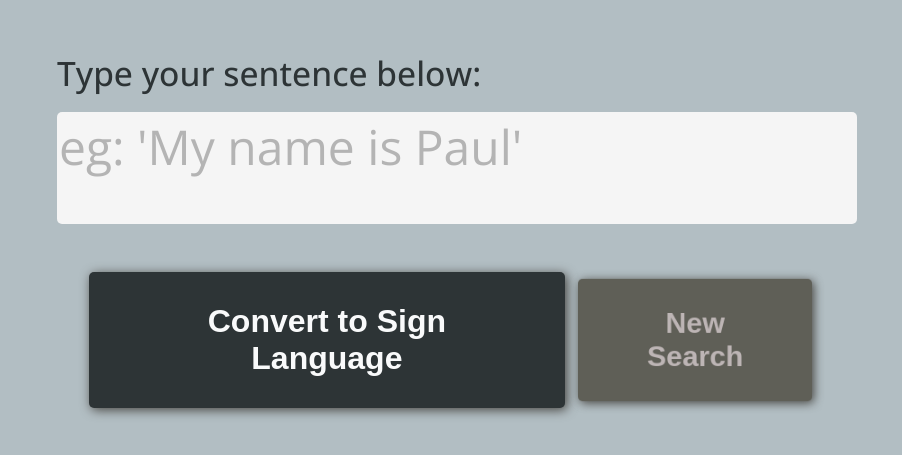
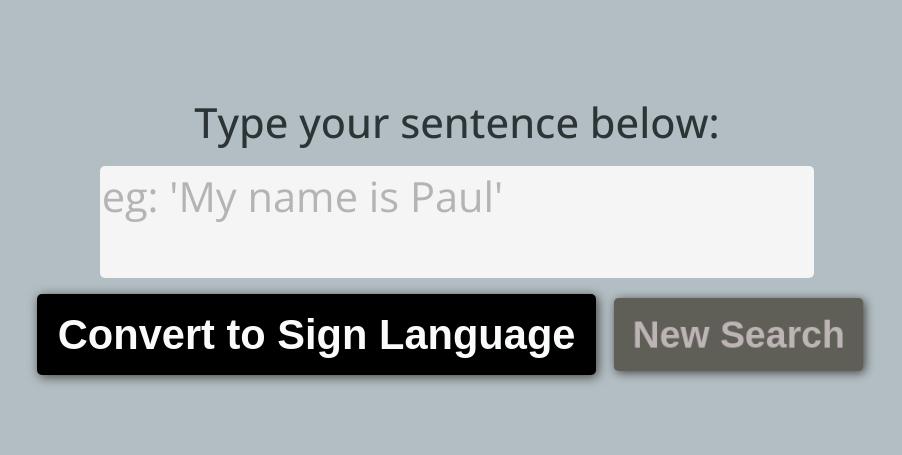
Before and after one commit to AlexeiDenis/Spelling-Sign-Language, a plain HTML site: page index.html in a window 1280 px wide. Shown: the part 155-610 px from the top of the page, without its empty margins (183-1085 px from the left). Drawn offline with nearby package versions, Linux system fonts and the light colour scheme.

Commit message:
kinda finalizat
ceva erori la flex container

```diff
--- a/index.css
+++ b/index.css
@@ -9,47 +9,48 @@
 }
 body {
   background-color: #b2bec3;
-  width: 100vw;
-  height: 100vh;
+  min-height: 100vh;
   margin: 0;
   padding: 0;
   display: grid;
   place-content: center;
 }
 label {
+
   color: #2d3436;
   font-weight: 500;
-  font-size: clamp(0.5rem, calc(2vw + 0.5rem), 5rem);
+  font-size: clamp(1rem, calc(2vw + 1rem), 5rem);
 }
 .container {
-  width: 800px;
+  /* width: 800px; */
   display: flex;
   flex-direction: column;
+
   gap: 1em;
+
 }
-.btns {
-  display: flex;
-  justify-content: space-around;
-  padding: 2em;
-}
+.container *{ margin:0 auto;}
+.btns{padding-bottom: 1em;}
 .btns button {
-  background-color: #2d3436;
+  cursor: pointer;
+  background-color: #000000;
   color: #f9fafb;
   font-weight: 700;
-  font-size: 2rem;
-  width: max-content;
+  font-size: clamp(1rem, calc(2vw + 1rem), 5rem);
   box-shadow: 2px 2px 11px rgb(70, 68, 64);
-  padding: 0.97em 1.25em;
+  padding: 0.4em .5em;
   border-radius: 5px;
   border: none;
-  transition: background-color 0.265s ease-in, color 0.265s ease-out,
-    box-shadow 1s ease-out, transform 0.265s ease-in-out;
-  will-change: background-color, color, box-shadow, transform;
+  margin-bottom:5px;
+  transition: background-color 0.265s ease-in, box-shadow 1s ease-out,
+    transform 0.265s ease-in-out;
+  will-change: background-color, box-shadow, transform;
 }
+
 .btns button:hover,
 .btns button:focus {
-  background-color: #fab1a0;
-  color: #0984e3;
+  background-color: #316290;
+
   /* box-shadow: 0 8px 3px rgb(78, 75, 70); */
 }
 .btns button:focus {
@@ -63,11 +64,14 @@ textarea {
   background-color: whitesmoke;
   border-radius: 5px;
   font-weight: 400;
-  font-size: 3rem;
+  font-size: clamp(1.4rem, calc(2vw + 1.4rem), 5rem);
   outline: none;
   border: none;
   color: #3b82f6;
+  width:85%;
+
 }
+
 textarea:focus {
   outline: 2px solid #a29bfe;
   outline-offset: 5px;
@@ -76,9 +80,10 @@ textarea:focus {
   opacity: 0.5;
   font-family: "Open Sans", sans-serif;
   font-weight: 400;
+  font-size:clamp(1rem, calc(2vw + 1rem), 5rem);
 }
 .wrapper-wrap {
-  width: 100%;
+
   display: flex;
   gap: 10px;
   flex-wrap: wrap;
@@ -101,8 +106,20 @@ textarea:focus {
   object-position: center;
   border: 3px dotted #e84393;
 }
-button:disabled {
+button:disabled,
+button:disabled:hover {
   background-color: rgb(95, 95, 87);
   color: rgb(189, 181, 181);
   transform: scale(0.9);
+  cursor: auto;
 }
+
+@media (max-width: 599px) {
+  .wrapper-wrap {
+    justify-content: center;
+  }
+  /* textarea,label{margin: 0  auto;} */
+}
+@media (min-width:600px){
+
+}
--- a/index.js
+++ b/index.js
@@ -63,7 +63,7 @@ const dic = {
 btn2.addEventListener('click', () => { btn2.disabled = true;
   btn.disabled = false;
 input.value ="";
-while(globalwrp.firstChild) globalwrp.removeChild(globalwrp.firstChild); },false);
+while(globalwrp.firstChild) globalwrp.removeChild(globalwrp.firstChild); });
 
 btn.addEventListener('click', () => {
 
@@ -81,4 +81,4 @@ btn.addEventListener('click', () => {
   }
   btn.disabled = true;
   btn2.disabled = false;
-}, false);
+});
```
